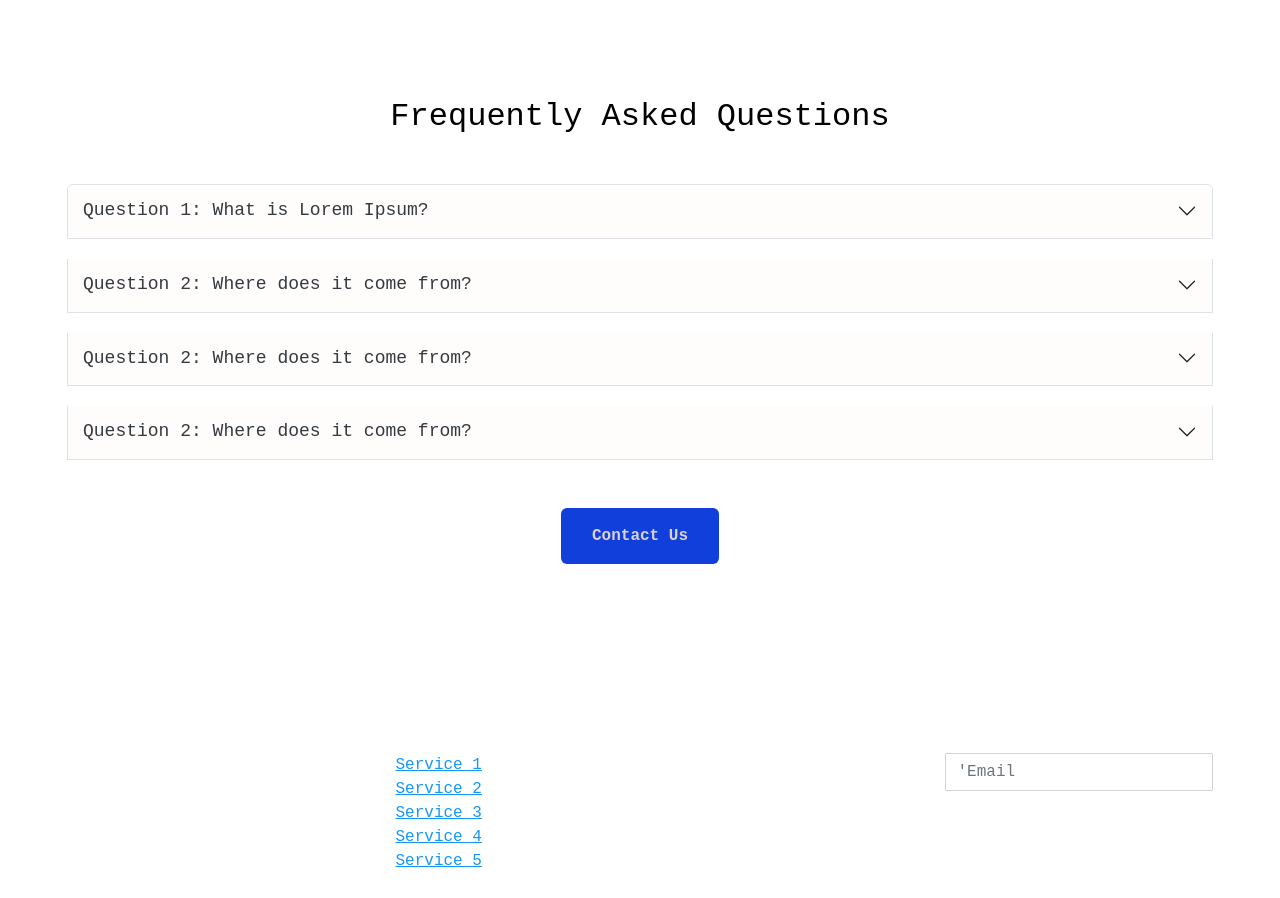
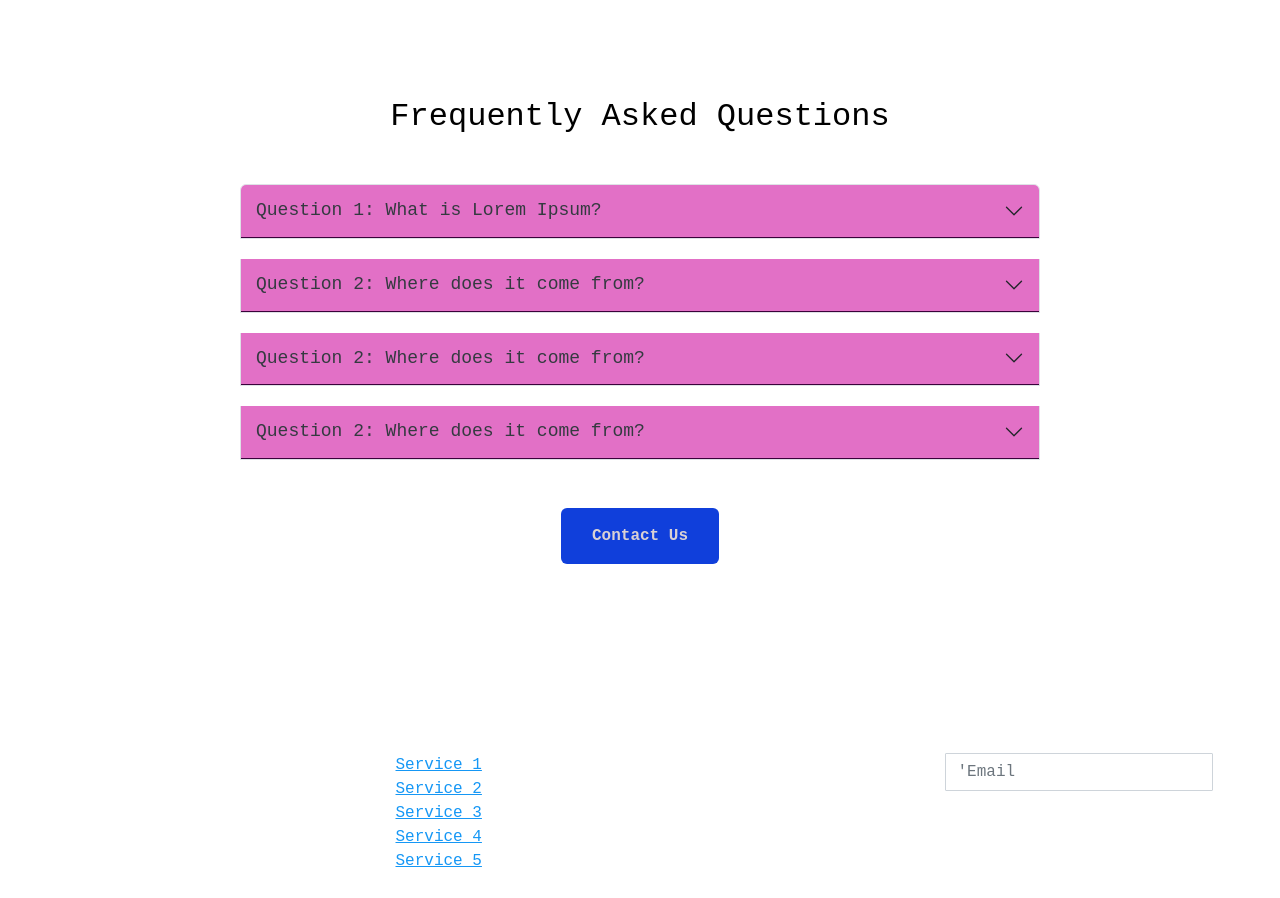
Before and after one commit to yannaaaV/dianna.html, a plain HTML site: page index.html in a window 1280 px wide. Shown: the part 5141-6039 px from the top of the page. Drawn offline with nearby package versions, Linux system fonts and the light colour scheme.

Commit message:
okay done

```diff
--- a/style.css
+++ b/style.css
@@ -206,7 +206,8 @@ ul {
  #reviews a {
    color: var(--white);
 }
-.faqsection {
+
+.faq-section {
     max-width: 800px;
     margin: auto;
  }
@@ -221,14 +222,15 @@ ul {
  }
 
  .accordion-button{
-    background-color: #fffcfc;
+    background-color: #e270c6;
     border: none;
-    border-bottom: 1px solid #fffcfc;
+    border-bottom: 1px solid #3a023a;
     border-radius: 0;
     padding: 15px;
     font-size: 18px;
     font-weight: 500;
     color: #343a40;
+    cursor: pointer;
     transition: background-color 0.3s, color 0.3s;
  }
 
@@ -252,7 +254,7 @@ ul {
  }
  /* hover effect for FAQ queston  */
  .accordion-button:hover {
-    background-color: var(--body);
+    background-color: linear-gradient(to bottom, hsla(293, 78%, 58%, 0.829), rgba(243, 178, 227, 0.884));
     color: var(--bg2);
  }
 
```
